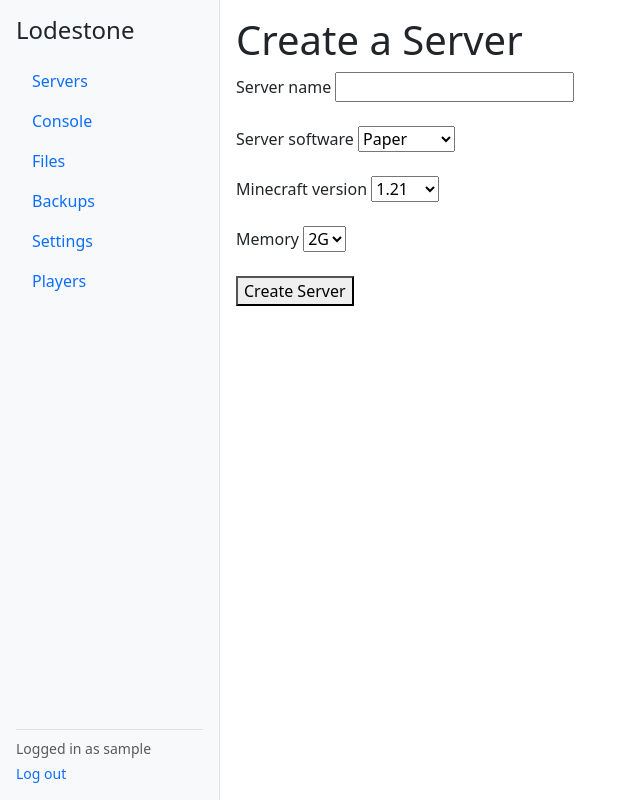
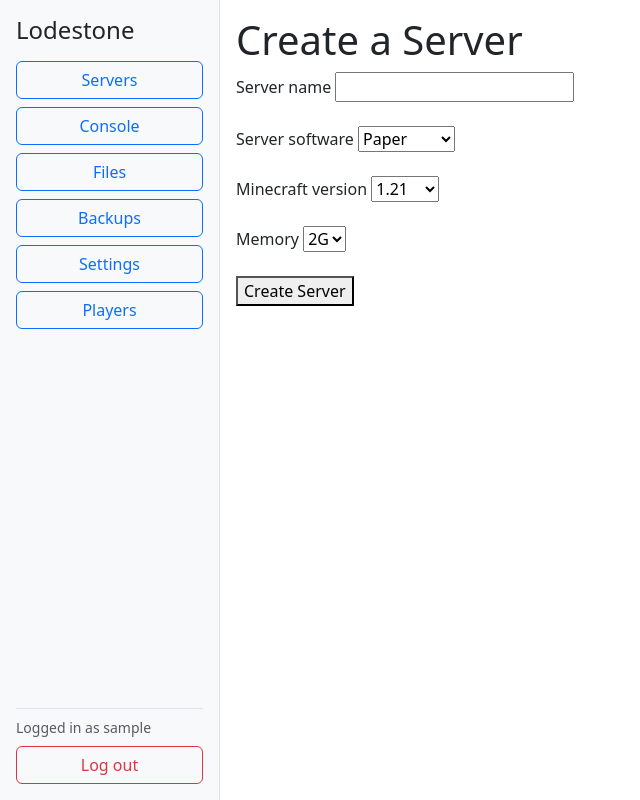
Before and after one commit to lodestone-dev-org/lodestone, a Flask app: page /server/create in a window 1280 px wide. Shown: the whole page, without its empty margins (0-640 px from the left). Run offline with Flask 3, Linux system fonts and the light colour scheme; the visitor is signed in with stand-in values (Sample User, id 1).

Commit message:
Style sidebar items as Bootstrap buttons

```diff
--- a/templates/base.html
+++ b/templates/base.html
@@ -17,36 +17,36 @@
         <nav class="panel-sidebar d-flex flex-column flex-shrink-0 p-3 bg-light border-end">
             <h1 class="h4 mb-3"><a href="{{ url_for('index') }}" class="text-decoration-none text-dark">Lodestone</a></h1>
 
-            <ul class="nav nav-pills flex-column mb-auto">
-                <li class="nav-item"><a class="nav-link" href="{{ url_for('index') }}">Servers</a></li>
+            <ul class="nav flex-column gap-2 mb-auto">
+                <li class="nav-item"><a class="btn btn-outline-primary w-100" href="{{ url_for('index') }}">Servers</a></li>
                 <li class="nav-item">
                     {% if current %}
-                        <a class="nav-link" href="{{ url_for('server_console', server_id=current.id) }}">Console</a>
+                        <a class="btn btn-outline-primary w-100" href="{{ url_for('server_console', server_id=current.id) }}">Console</a>
                     {% else %}
-                        <a class="nav-link" href="#">Console</a>
+                        <a class="btn btn-outline-primary w-100" href="#">Console</a>
                     {% endif %}
                 </li>
                 <li class="nav-item">
                     {% if current %}
-                        <a class="nav-link" href="{{ url_for('server_files', server_id=current.id) }}">Files</a>
+                        <a class="btn btn-outline-primary w-100" href="{{ url_for('server_files', server_id=current.id) }}">Files</a>
                     {% else %}
-                        <a class="nav-link" href="#">Files</a>
+                        <a class="btn btn-outline-primary w-100" href="#">Files</a>
                     {% endif %}
                 </li>
-                <li class="nav-item"><a class="nav-link" href="#">Backups</a></li>
-                <li class="nav-item"><a class="nav-link" href="#">Settings</a></li>
+                <li class="nav-item"><a class="btn btn-outline-primary w-100" href="#">Backups</a></li>
+                <li class="nav-item"><a class="btn btn-outline-primary w-100" href="#">Settings</a></li>
                 <li class="nav-item">
                     {% if current %}
-                        <a class="nav-link" href="{{ url_for('server_players', server_id=current.id) }}">Players</a>
+                        <a class="btn btn-outline-primary w-100" href="{{ url_for('server_players', server_id=current.id) }}">Players</a>
                     {% else %}
-                        <a class="nav-link" href="#">Players</a>
+                        <a class="btn btn-outline-primary w-100" href="#">Players</a>
                     {% endif %}
                 </li>
             </ul>
 
             <div class="border-top pt-2 small text-muted">
-                <p class="mb-1">Logged in as {{ session.username }}</p>
-                <a href="{{ url_for('logout') }}" class="text-decoration-none">Log out</a>
+                <p class="mb-2">Logged in as {{ session.username }}</p>
+                <a href="{{ url_for('logout') }}" class="btn btn-outline-danger w-100">Log out</a>
             </div>
         </nav>
 
```
